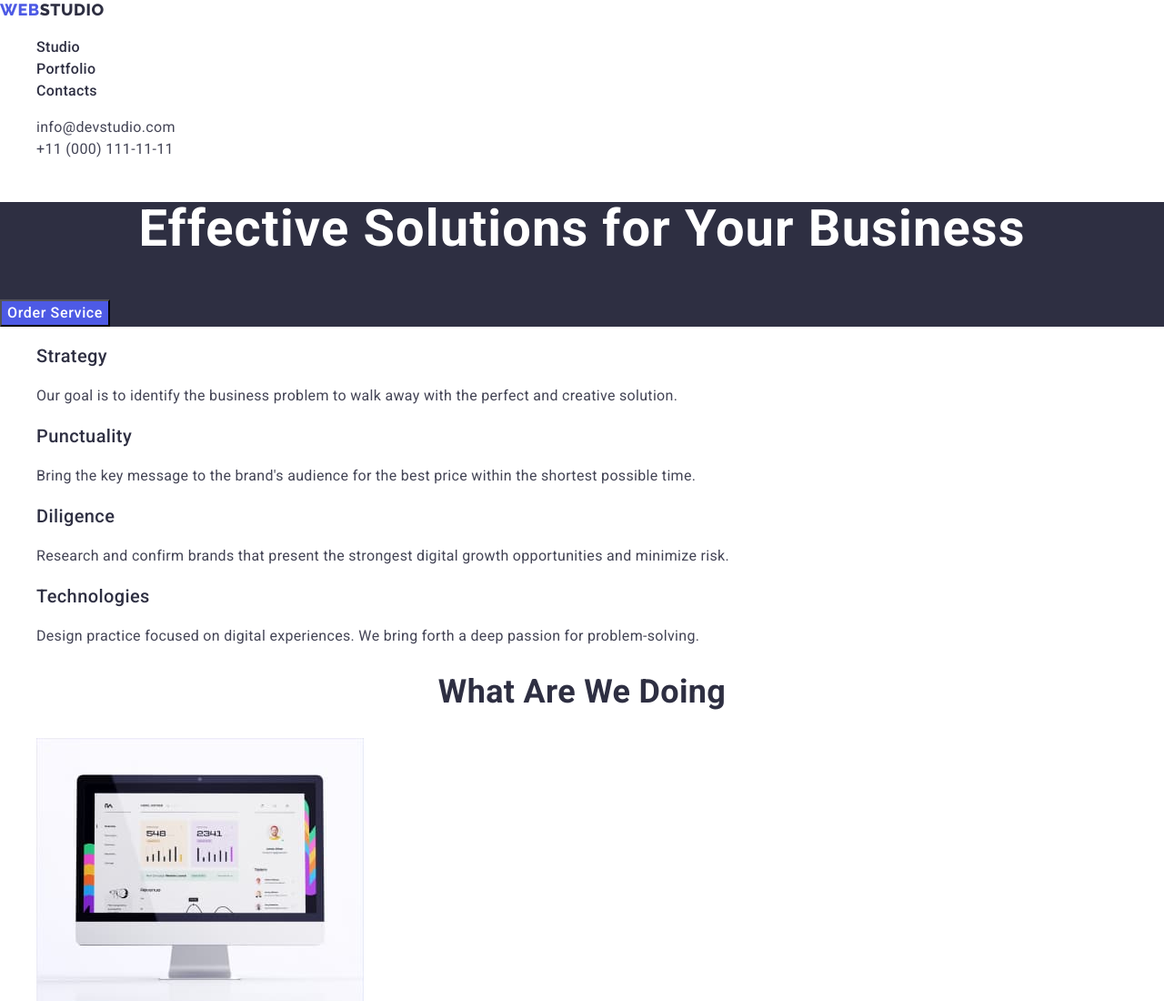
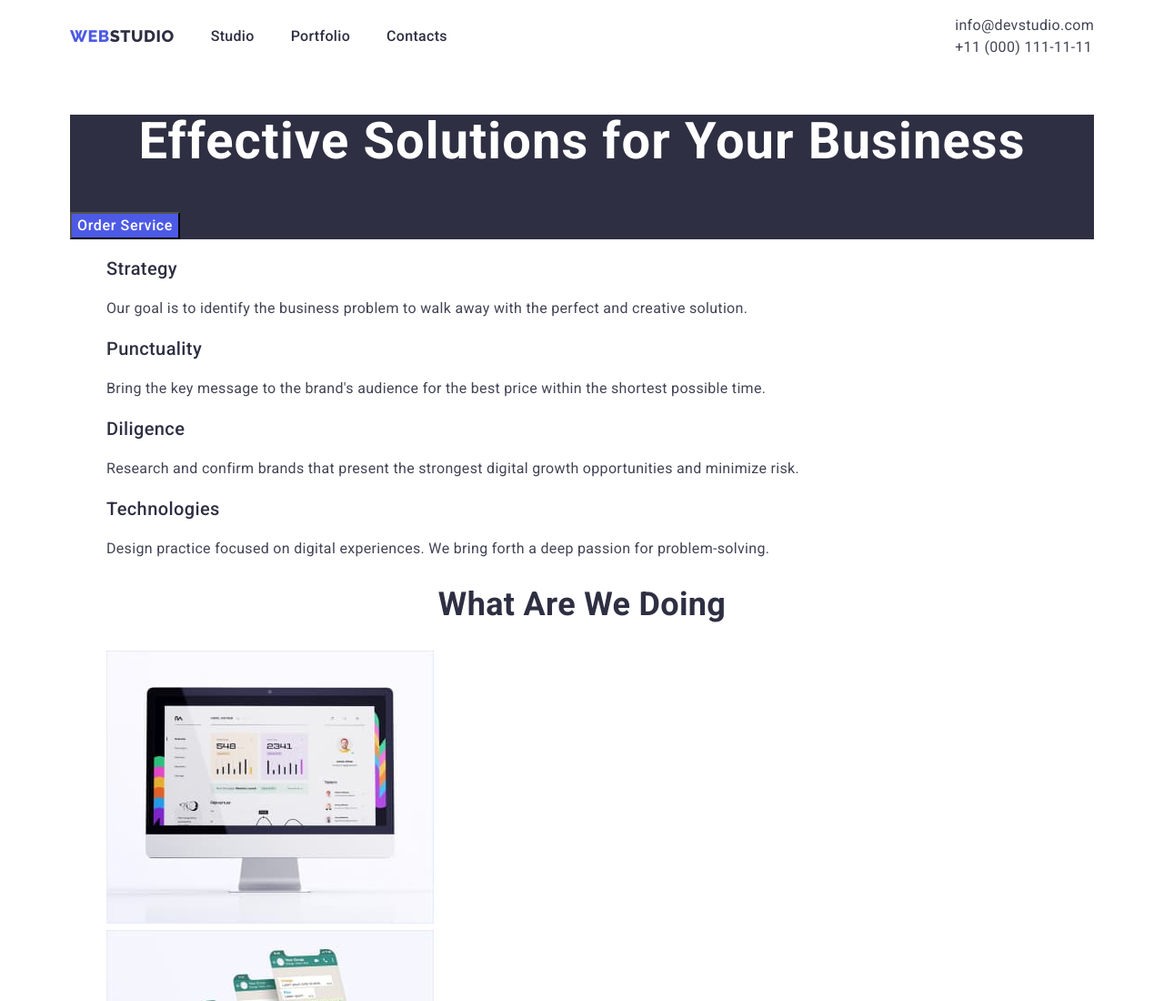
Before and after one commit to pkondratiuk/goit-markup-hw-03, a plain HTML site: page index.html in a window 1280 px wide. Shown: the top 1100 px of the page at 91% size. Drawn offline with nearby package versions, Linux system fonts and the light colour scheme.

Commit message:
flex_1
try to add flex styles

```diff
--- a/css/slyles.css
+++ b/css/slyles.css
@@ -55,6 +55,14 @@ body {
   text-transform: uppercase;
 }
 
+.container {
+  width: 1158px;
+  margin-left: auto;
+  margin-right: auto;
+  padding-left: 16px;
+  padding-right: 16px;
+}
+
 /**
   |============================
   | Header styles
@@ -94,6 +102,21 @@ body {
 .adress-list:hover,
 .adress-list:focus {
   color: #404bbf;
+}
+
+.header-container {
+  display: flex;
+  justify-content: space-between;
+  align-items: center;
+}
+.nav-container {
+  display: flex;
+  align-items: center;
+}
+.nav-list-container {
+  display: flex;
+  align-items: center;
+  gap: 40px;
 }
 
 /**
--- a/index.html
+++ b/index.html
@@ -21,13 +21,14 @@
     <link rel="stylesheet" href="./css/slyles.css" />
   </head>
   <body>
+    <div class="container">
       <!-- Header -->
-    <header>
-      <nav>
+      <header class="header-container">
+        <nav class="nav-container">
           <a class="link logo web" href="./index.html"
             >Web<span class="dark-studio">Studio</span></a
           >
-        <ul class="list">
+          <ul class="list nav-list-container">
             <li><a class="link nav-list" href="./index.html">Studio</a></li>
             <li>
               <a class="link nav-list" href="./portfolio.html">Portfolio</a>
@@ -35,7 +36,6 @@
             <li><a class="link nav-list" href="">Contacts</a></li>
           </ul>
         </nav>
-
         <address class="adress">
           <ul class="list">
             <li>
@@ -51,14 +51,12 @@
           </ul>
         </address>
       </header>
-
       <main>
         <!-- Section hero -->
         <section class="hero">
           <h1 class="hero-title">Effective Solutions for Your Business</h1>
           <button class="hero-btn" type="button">Order Service</button>
         </section>
-
         <!-- Section future -->
         <section>
           <h2 hidden>Feature</h2>
@@ -66,11 +64,10 @@
             <li>
               <h3 class="title-section">Strategy</h3>
               <p class="text-future">
-              Our goal is to identify the business problem to walk away with the
-              perfect and creative solution.
+                Our goal is to identify the business problem to walk away with
+                the perfect and creative solution.
               </p>
             </li>
-
             <li>
               <h3 class="title-section">Punctuality</h3>
               <p class="text-future">
@@ -78,7 +75,6 @@
                 within the shortest possible time.
               </p>
             </li>
-
             <li>
               <h3 class="title-section">Diligence</h3>
               <p class="text-future">
@@ -95,7 +91,6 @@
             </li>
           </ul>
         </section>
-
         <!-- Section what are we doing-->
         <section>
           <h2 class="title-block title-do">What are we doing</h2>
@@ -123,11 +118,9 @@
             </li>
           </ul>
         </section>
-
         <!-- Section team -->
         <section class="team">
           <h2 class="title-block title-team">Our Team</h2>
-
           <ul class="list">
             <li class="list-title">
               <img
@@ -138,7 +131,6 @@
               <h3 class="title-section">Mark Guerrero</h3>
               <p class="text-team">Product Designer</p>
             </li>
-
             <li class="list-title">
               <img
                 src="./images/team/tom.jpg"
@@ -148,7 +140,6 @@
               <h3 class="title-section">Tom Ford</h3>
               <p class="text-team">Frontend Developer</p>
             </li>
-
             <li>
               <img
                 src="./images/team/camila.jpg"
@@ -158,7 +149,6 @@
               <h3 class="title-section">Camila Garcia</h3>
               <p class="text-team">Marketing</p>
             </li>
-
             <li class="list-title">
               <img
                 src="./images/team/daniel.jpg"
@@ -171,17 +161,16 @@
           </ul>
         </section>
       </main>
-
       <!-- Footer -->
       <footer class="footer">
         <a class="link logo web" href="./index.html"
           >Web<span class="light-studio">Studio</span></a
         >
-
         <p class="text-footer">
-        Increase the flow of customers and sales for your business with digital
-        marketing & growth solutions.
+          Increase the flow of customers and sales for your business with
+          digital marketing & growth solutions.
         </p>
       </footer>
+    </div>
   </body>
 </html>
```
Lines whose indentation alone changed are shown as unchanged.
